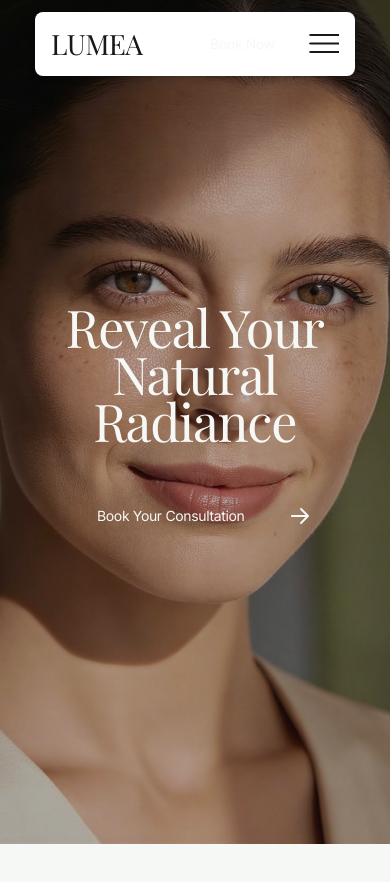
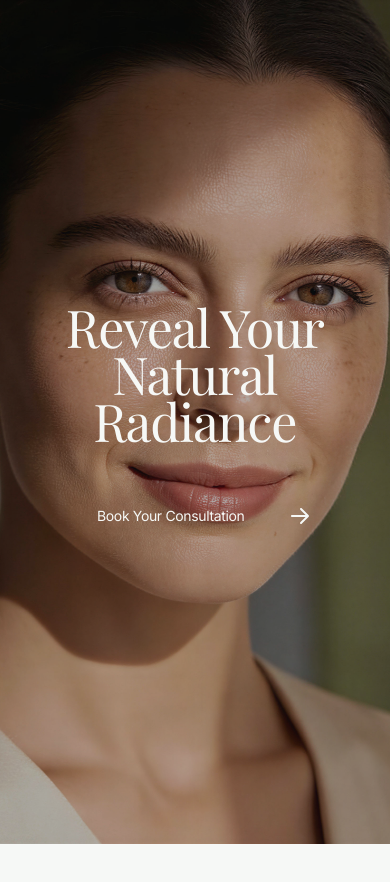
Before and after one commit to ashman02/lumea-in-motion, a Next.js app: page / in a window 390 px wide. Shown: the top 882 px of the page. Built offline with nearby package versions, Linux system fonts and the light colour scheme; a web font is replaced by a local one.

Commit message:
improvment : in mobile or tablet menu bar was showing while hiding and showing navbar on scroll so fixed that

```diff
--- a/app/components/Navbar.tsx
+++ b/app/components/Navbar.tsx
@@ -26,14 +26,10 @@ const Navbar = () => {
         const mm = gsap.matchMedia();
         mm.add(
             {
-                isDesktop: "(min-width: 1024px)",
-                isTablet: "(min-width: 768px) and (max-width: 1023px)",
-                isMobile: "(max-width: 767px)",
                 reduceMotion: "(prefers-reduced-motion: reduce)",
             },
             (context) => {
-                const { isDesktop, reduceMotion } = context.conditions as {
-                    isDesktop: boolean;
+                const { reduceMotion } = context.conditions as {
                     reduceMotion: boolean;
                 };
 
@@ -43,13 +39,6 @@ const Navbar = () => {
                     yPercent: reduceMotion ? 0 : -150,
                     filter: "blur(4px)",
                     // we are using duration 0.5 because power3 ease is quite fast.
-                    duration: 0.5,
-                    ease: "power2.out",
-                });
-                gsap.from(menuRef.current, {
-                    autoAlpha: 0,
-                    yPercent: reduceMotion ? 0 : -150,
-                    filter: "blur(4px)",
                     duration: 0.5,
                     ease: "power2.out",
                 });
@@ -74,22 +63,6 @@ const Navbar = () => {
                           })
                           .progress(1);
 
-                const showAnimMenu = reduceMotion
-                    ? gsap.from(menuRef.current, {
-                          opacity: 0,
-                          paused: true,
-                          duration: 0.2,
-                          ease: "power2.out",
-                      })
-                    : gsap
-                          .from(menuRef.current, {
-                              y: -88,
-                              paused: true,
-                              duration: 0.2,
-                              ease: "power2.out",
-                          })
-                          .progress(1);
-
                 ScrollTrigger.create({
                     start: "top top",
                     end: 99999,
@@ -102,9 +75,6 @@ const Navbar = () => {
                         // always show navbar near top
                         if (scroll < 80) {
                             showAnim.play();
-                            if (!isDesktop) {
-                                showAnimMenu.play();
-                            }
                             lastScroll = scroll;
                             return;
                         }
@@ -119,26 +89,12 @@ const Navbar = () => {
                             } else {
                                 showAnim.timeScale(1.8).reverse();
                             }
-                            if (!isDesktop) {
-                                if (reduceMotion) {
-                                    showAnimMenu.timeScale(1.8);
-                                } else {
-                                    showAnimMenu.timeScale(1.8).reverse();
-                                }
-                            }
                         } else {
                             // scrolling up
                             if (reduceMotion) {
                                 showAnim.timeScale(1).reverse();
                             } else {
                                 showAnim.timeScale(1).play();
-                            }
-                            if (!isDesktop) {
-                                if (reduceMotion) {
-                                    showAnimMenu.timeScale(1).reverse();
-                                } else {
-                                    showAnimMenu.timeScale(1).play();
-                                }
                             }
                         }
 
@@ -199,6 +155,8 @@ const Navbar = () => {
         const startClip = getHeaderClip();
 
         const mm = gsap.matchMedia();
+
+        gsap.set(menuRef.current, { display: "flex" });
 
         mm.add("(prefers-reduced-motion: no-preference)", () => {
             menuTlRef.current = gsap.timeline({
@@ -362,6 +320,7 @@ const Navbar = () => {
                 onComplete: () => {
                     isMenuOpen.current = false;
                     isAnimating.current = false;
+                    gsap.set(menuRef.current, { display: "none" });
                 },
             });
             menuTlRef.current
@@ -424,7 +383,10 @@ const Navbar = () => {
                 onComplete: () => {
                     isMenuOpen.current = false;
                     isAnimating.current = false;
-                    gsap.set(menuRef.current, { clipPath: endClip });
+                    gsap.set(menuRef.current, {
+                        clipPath: endClip,
+                        display: "none",
+                    });
                 },
             });
             menuTlRef.current
@@ -548,7 +510,7 @@ const Navbar = () => {
             {/* Menu bar for tablet and mobile */}
             <nav
                 ref={menuRef}
-                className="invisible fixed top-0 right-0 bottom-0 left-0 z-10 flex w-full flex-col items-center justify-end gap-16 bg-bg-subtle px-6 pb-10 will-change-auto [clip-path:inset(12px_calc(50%-160px)_calc(100vh-76px)_round_12px)] md:[clip-path:inset(16px_calc(50%-240px)_calc(100vh-88px)_round_12px)] lg:hidden lg:[clip-path:inset(16px_calc(50%-384px)_calc(100vh-88px)_round_12px)]"
+                className="fixed top-0 right-0 bottom-0 left-0 z-10 hidden w-full flex-col items-center justify-end gap-16 bg-bg-subtle px-6 pb-10 will-change-auto [clip-path:inset(12px_calc(50%-160px)_calc(100vh-76px)_round_12px)] md:[clip-path:inset(16px_calc(50%-240px)_calc(100vh-88px)_round_12px)] lg:[clip-path:inset(16px_calc(50%-384px)_calc(100vh-88px)_round_12px)]"
             >
                 <ul className="menu-items flex w-full max-w-100 flex-col gap-12 md:max-w-150">
                     {navItems.map((item, idx) => (
```
